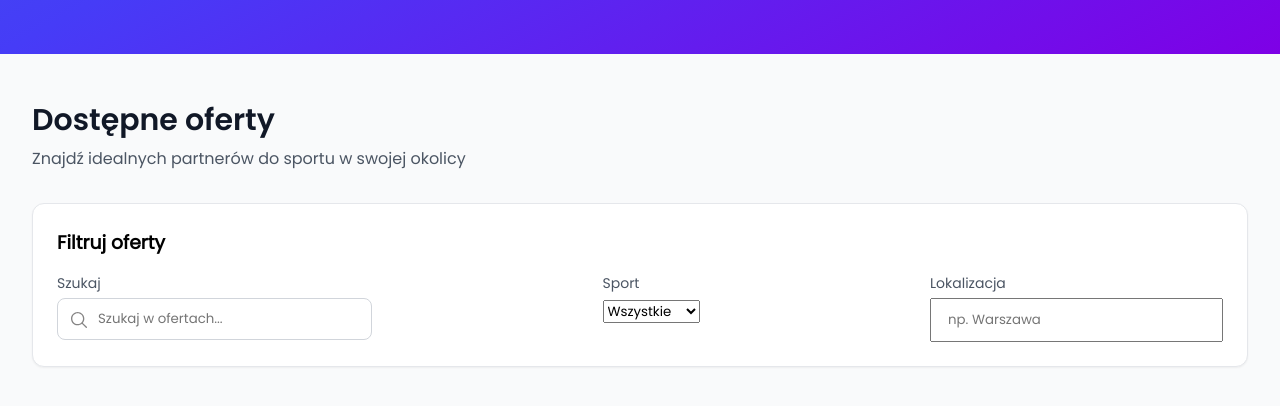
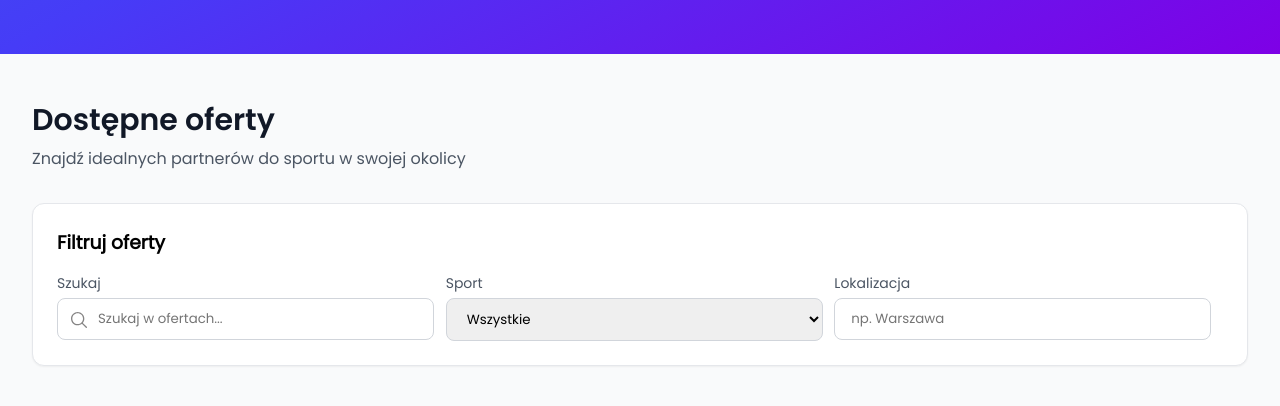
Before and after one commit to Michuxx/SportLinker, a React (Vite) app in the folder SportLinkerFrontend/: page / in a window 1280 px wide. Shown: the part 716-1122 px from the top of the page. Built offline with nearby package versions, Linux system fonts and the light colour scheme.

Commit message:
styles to filters

```diff
--- a/SportLinkerFrontend/src/components/component-items/Input.jsx
+++ b/SportLinkerFrontend/src/components/component-items/Input.jsx
@@ -1,17 +1,23 @@
 import "./input.css";
 
-const Input = ({ placeholder, type, icon }) => {
+const Input = ({ placeholder, type, icon, width }) => {
   return icon ? (
     <div className="input-wrapper">
       <img src={icon} alt={`${placeholder} icon`} />
       <input
-        className="standard-input-with-icon"
+        className="standard-input standard-input-with-icon"
         type={type}
         placeholder={placeholder}
+        style={{ width: `${width}%` }}
       />
     </div>
   ) : (
-    <input className="standard-input" type={type} placeholder={placeholder} />
+    <input
+      className="standard-input"
+      type={type}
+      placeholder={placeholder}
+      style={{ width: `${width}%` }}
+    />
   );
 };
 
--- a/SportLinkerFrontend/src/components/component-items/InputField.jsx
+++ b/SportLinkerFrontend/src/components/component-items/InputField.jsx
@@ -1,5 +1,4 @@
-import Input from "./Input";
-import "./input.css";
+import "./inputField.css";
 
 const InputField = ({ label, children }) => {
   return (
--- a/SportLinkerFrontend/src/components/component-items/Select.jsx
+++ b/SportLinkerFrontend/src/components/component-items/Select.jsx
@@ -1,8 +1,12 @@
 import "./select.css";
 
-const Select = () => {
+const Select = ({ width }) => {
   return (
-    <select name="sport" className="standard-select">
+    <select
+      name="sport"
+      className="standard-select"
+      style={{ width: `${width}%` }}
+    >
       <option value="Wszystkie" selected>
         Wszystkie
       </option>
--- a/SportLinkerFrontend/src/components/component-items/input.css
+++ b/SportLinkerFrontend/src/components/component-items/input.css
@@ -1,10 +1,3 @@
-.input-field-wrapper p {
-  font-size: 0.875rem;
-  color: rgb(75 85 99);
-  margin-bottom: 5px;
-  line-height: 1.25rem;
-}
-
 .input-wrapper {
   position: relative;
 }
@@ -17,7 +10,8 @@
   left: 0.75rem;
 }
 
-.input-wrapper input {
+.standard-input {
+  padding: 0.625rem 1rem 0.625rem 1rem;
   border-radius: 0.5rem;
   border: 1px rgb(209 213 219) solid;
 }
@@ -25,7 +19,3 @@
 .standard-input-with-icon {
   padding: 0.625rem 1rem 0.625rem 2.5rem;
 }
-
-.standard-input {
-  padding: 0.625rem 1rem 0.625rem 1rem;
-}
--- /dev/null
+++ b/SportLinkerFrontend/src/components/component-items/inputField.css
@@ -0,0 +1,10 @@
+.input-field-wrapper {
+  width: 100%;
+}
+
+.input-field-wrapper p {
+  font-size: 0.875rem;
+  color: rgb(75 85 99);
+  margin-bottom: 5px;
+  line-height: 1.25rem;
+}
--- a/SportLinkerFrontend/src/components/component-items/select.css
+++ b/SportLinkerFrontend/src/components/component-items/select.css
@@ -1,4 +1,10 @@
-.standrad-select {
+.standard-select {
   border-radius: 0.5rem;
   border: 1px rgb(209 213 219) solid;
+  padding: 0.625rem 1rem 0.625rem 1rem;
+  text-transform: none;
 }
+
+.standard-select:focus {
+  border: 2px #3b82f6 solid;
+}
--- a/SportLinkerFrontend/src/components/offerSection/offerFilter/OfferFilter.jsx
+++ b/SportLinkerFrontend/src/components/offerSection/offerFilter/OfferFilter.jsx
@@ -16,13 +16,14 @@ const OfferFilter = () => {
             placeholder="Szukaj w ofertach..."
             type="text"
             icon={searchIcon}
+            width={97}
           />
         </InputField>
         <InputField label="Sport">
-          <Select />
+          <Select width={97} />
         </InputField>
         <InputField label="Lokalizacja">
-          <Input placeholder="np. Warszawa" type="text" />
+          <Input placeholder="np. Warszawa" type="text" width={97} />
         </InputField>
       </div>
     </div>
```
